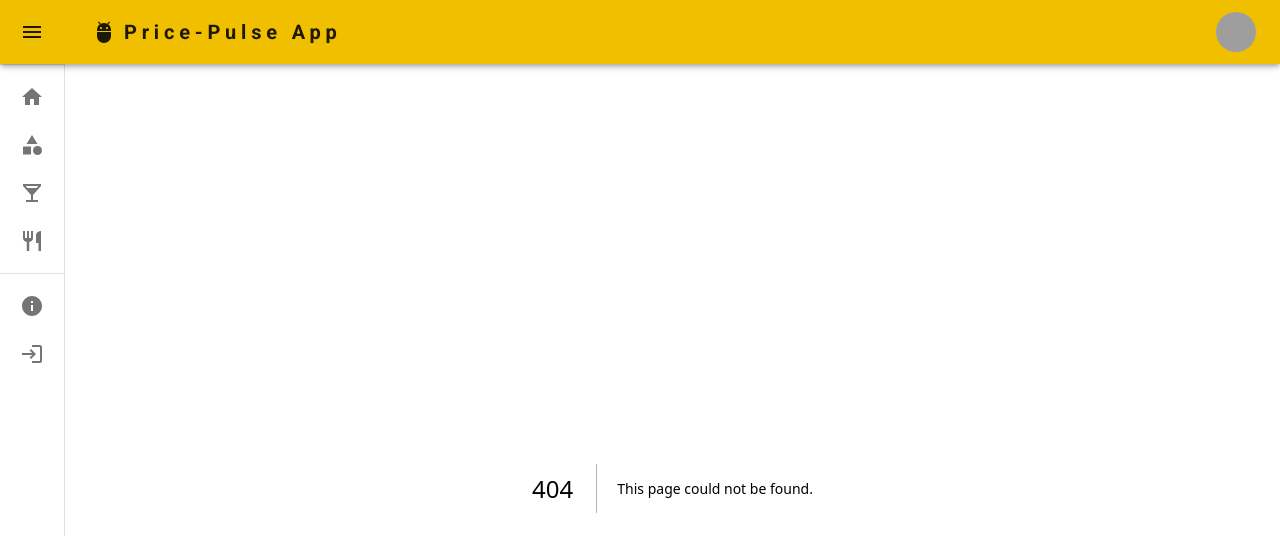
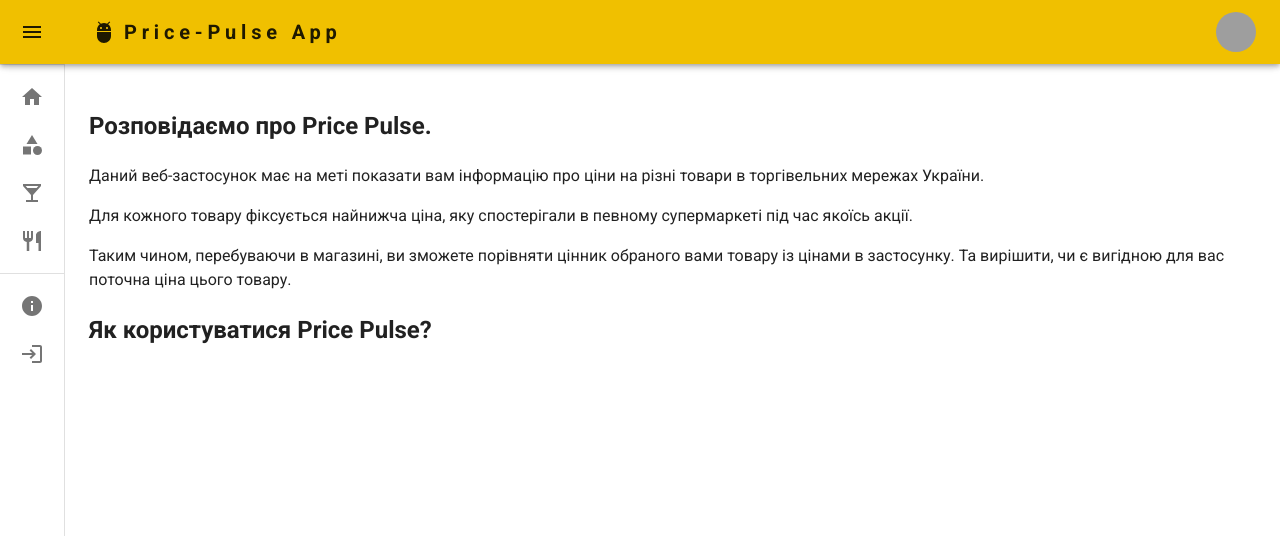
Before and after one commit to SKindij/Angel-ZSU, a Next.js app: page /about in a window 1280 px wide. Before the commit this address had no page. Shown: the top 536 px of the page. Built offline with nearby package versions, Linux system fonts and the light colour scheme; grey boxes are pictures that could not be loaded.

Commit message:
feat: incorporate new user-facing feature

```diff
--- /dev/null
+++ b/src/app/about/page.tsx
@@ -0,0 +1,19 @@
+// @/app/about/page.tsx
+
+export default function AboutPage() {
+  return (
+    <>
+      <section>
+        <h1>Розповідаємо про Price Pulse.</h1>
+        {/*  */}
+        <p>Даний веб-застосунок має на меті показати вам інформацію про ціни на різні товари в торгівельних мережах України.</p>
+        <p>Для кожного товару фіксується найнижча ціна, яку спостерігали в певному супермаркеті під час якоїсь акції.</p>
+        <p>Таким чином, перебуваючи в магазині, ви зможете порівняти цінник обраного вами товару із цінами в застосунку.
+          Та вирішити, чи є вигідною для вас поточна ціна цього товару.</p>
+      </section>
+      <section>
+        <h2>Як користуватися Price Pulse?</h2>
+      </section>
+    </>
+  );
+}
```
